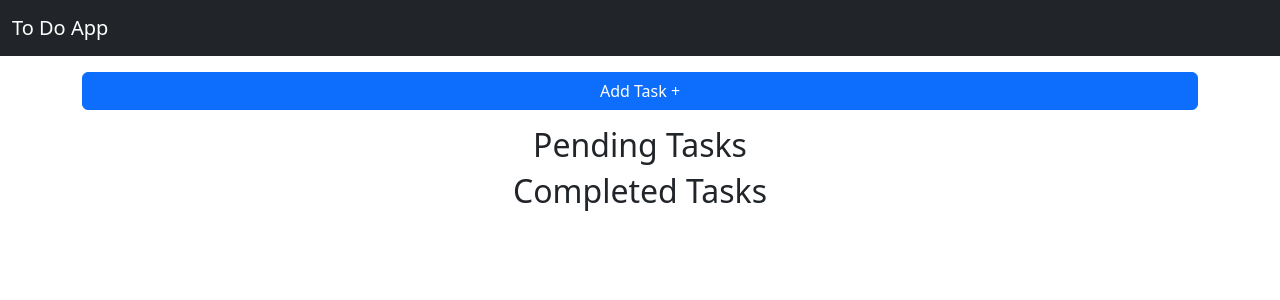
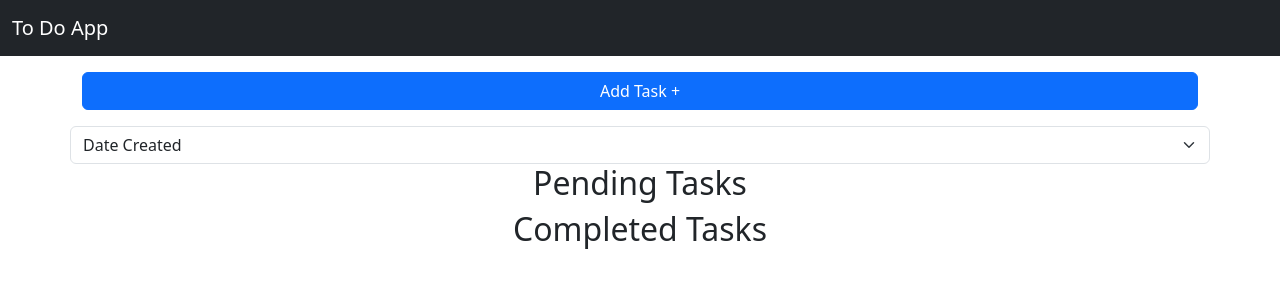
Before and after one commit to bstanton773/kekambas-137_to_do_app, a React (Vite) app: page / in a window 1280 px wide. Shown: the top 300 px of the page. Built offline with nearby package versions, Linux system fonts and the light colour scheme.

Commit message:
Add the ability to sort the tasks by dateCreated, dueDate, and name

```diff
--- a/src/components/TaskDisplay.tsx
+++ b/src/components/TaskDisplay.tsx
@@ -1,4 +1,5 @@
 import Col from 'react-bootstrap/Col';
+import Form from 'react-bootstrap/Form';
 import Row from 'react-bootstrap/Row';
 import TaskCard from './TaskCard';
 import { Task } from '../types';
@@ -7,14 +8,22 @@ import { Task } from '../types';
 
 type TaskDisplayProps = {
     tasks: Task[],
-    changeCompletedStatus: (taskID:number) => void
+    changeCompletedStatus: (taskID:number) => void,
+    sortTasks: (field:keyof Task) => void
 }
 
-export default function TaskDisplay({ tasks, changeCompletedStatus }: TaskDisplayProps) {
+export default function TaskDisplay({ tasks, changeCompletedStatus, sortTasks }: TaskDisplayProps) {
     const completedTasks = tasks.filter( t => t.completed);
     const pendingTasks = tasks.filter(t => !t.completed);
     return (
         <>
+            <Row>
+                <Form.Select onChange={e => sortTasks(e.target.value as keyof Task)}>
+                    <option value='dateCreated'>Date Created</option>
+                    <option value='dueDate'>Due Date</option>
+                    <option value='name'>Name</option>
+                </Form.Select>
+            </Row>
             <Row>
                 <Col xs={12}>
                     <h2 className='text-center'>Pending Tasks</h2>
--- a/src/views/ToDo.tsx
+++ b/src/views/ToDo.tsx
@@ -28,10 +28,16 @@ export default function ToDo({}: Props) {
         setTasks(updatedTasks)
     }
 
+    const sortTasks = (field:keyof Task) => {
+        let copiedTasks = [...tasks]
+        copiedTasks.sort( (a:Task, b:Task) => a[field]! > b[field]! ? 1 : -1 )
+        setTasks(copiedTasks)
+    }
+
     return (
         <>
             <TaskForm addNewTask={addNewTask} />
-            <TaskDisplay tasks={tasks} changeCompletedStatus={changeCompletedStatus} />
+            <TaskDisplay tasks={tasks} changeCompletedStatus={changeCompletedStatus} sortTasks={sortTasks} />
         </>
     )
 }
```
